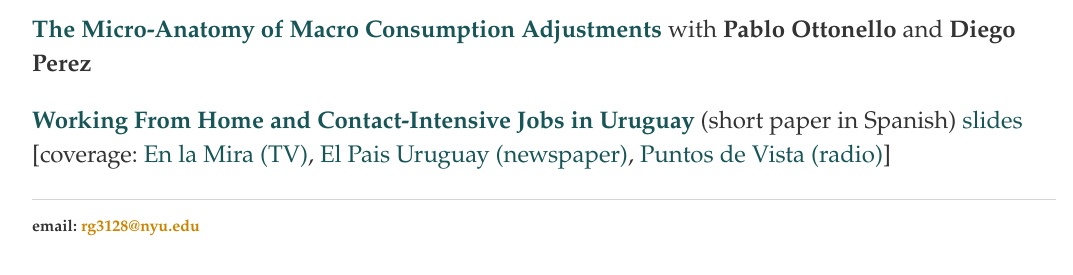
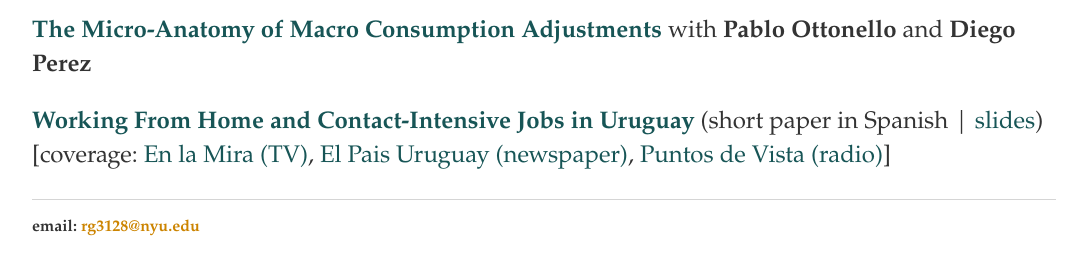
Before and after one commit to rafaguntin/rafaguntin.github.io, a Jekyll site: the page built from research/index.html, in a window 1280 px wide. Shown: the part 244-519 px from the top of the page, without its empty margins (96-1169 px from the left). Built offline with Jekyll 4.4.1, drawn with Linux system fonts in a browser that asks for light colours.

Commit message:
Update index.html

```diff
--- a/research/index.html
+++ b/research/index.html
@@ -22,7 +22,7 @@
 			</p>
 			<p> <a style="font-weight: bold; color:#175556"
 			       href="/research/employment_uru_covid_new.pdf"
-			       target="_blank">Working From Home and Contact-Intensive Jobs in Uruguay</a> (short paper in Spanish) <a style="color:#175556" href="/research/slides_UM.pdf" target="_blank"> slides</a>
+			       target="_blank">Working From Home and Contact-Intensive Jobs in Uruguay</a> (short paper in Spanish | <a style="color:#175556" href="/research/employmentcovid_slides_UM.pdf" target="_blank"> slides</a>)
 			       [coverage:
 				<a style="color:#175556" href="https://www.youtube.com/watch?v=2Gr1WlL259c&t=6383s" target="_blank"> En la Mira (TV)</a>,
 				<a style="color:#175556" href="https://negocios.elpais.com.uy/noticias/afectan-trabajadores-uruguayos-cuarentena-distanciamiento-fisico.html" target="_blank"> El Pais Uruguay (newspaper)</a>,
```
